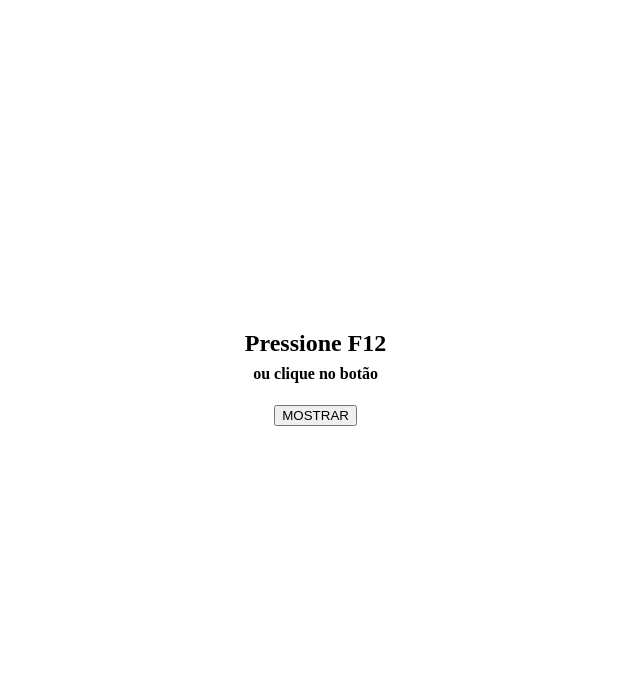
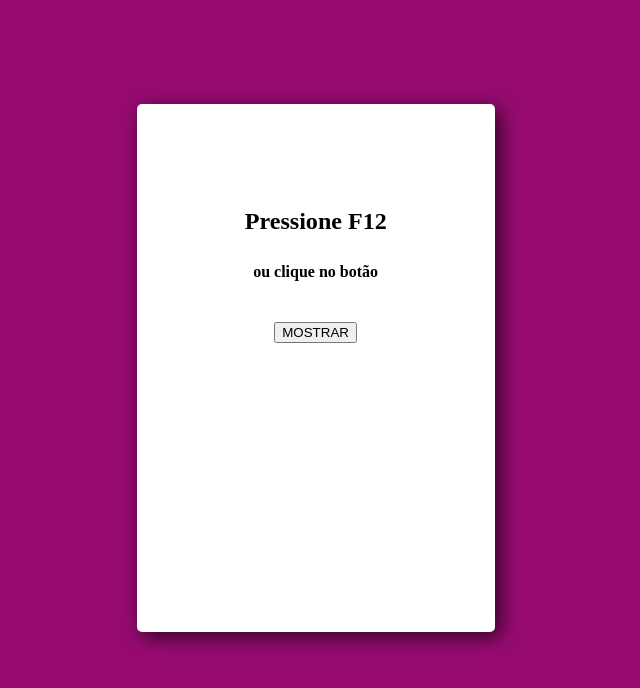
Before and after one commit to Gabriel-MarcoSilva/exercicios_da_engenhe, a plain HTML site: page JavaScript/Listas/FunctionMAP/index.html in a window 1280 px wide. Shown: the whole page, without its empty margins (326-966 px from the left). Drawn offline with Linux system fonts and the light colour scheme.

Commit message:
feat: criação do arquivo style e estilização da pagina

```diff
--- a/JavaScript/Listas/FunctionMAP/index.html
+++ b/JavaScript/Listas/FunctionMAP/index.html
@@ -4,17 +4,11 @@
     <meta charset="UTF-8">
     <meta http-equiv="X-UA-Compatible" content="IE=edge">
     <meta name="viewport" content="width=device-width, initial-scale=1.0">
+    <link rel="stylesheet" href="style.css">
     <title>MAP</title>
 </head>
 <body onload="inicio()">
-    <section style="
-            display: flex;
-            flex-direction: column;
-            width: 99vw;
-            height: 90vh;
-            align-items: center;
-            justify-content: center;"
-    >
+    <section id="container">
         <h1> Pressione F12</h1>
         <h4 style="margin-top: -12px;">ou clique no botão</h4>
         <input
@@ -22,16 +16,9 @@
             onclick="mostrar()"
             id="button"
             value="MOSTRAR"
-            style=" cursor: pointer;"
         />
         <section
             id="content"
-            style=
-                "
-                    position: absolute;
-                    margin-top:  40vh;
-                    text-align: center;
-                "
         ></section>
     </section>
     <script src="script.js"></script>
--- /dev/null
+++ b/JavaScript/Listas/FunctionMAP/style.css
@@ -0,0 +1,64 @@
+#container{
+    display: flex;
+    flex-direction: column;
+    background: #fff;
+    align-items: center;
+    padding: 5vw;
+    height: 50vh;
+    border-radius: 5px;
+    box-shadow: 5px 5px 20px rgba(0,0,0,0.7);
+}
+
+body{
+    background: #970b70;
+    display: flex;
+    width: 99vw;
+    height: 90vh;
+    align-items: center;
+    justify-content: center;
+}
+
+h1{
+    padding: 20px;
+    border-radius: 5px;
+    animation: anima 1.5s infinite;
+
+}
+
+h1::after{
+    content: '';
+    width: 15vw;
+    height: 10vh;
+    margin-left: -12.7vw;
+    margin-top: -3vh;
+    position: absolute;
+    border-radius: 5px;
+}
+
+h4{
+    margin-top: -12px;
+}
+
+#button{
+    margin-top: 20px;
+    margin-bottom: 30px;
+    cursor: pointer;
+}
+
+#content{
+    width: 230px;
+}
+
+@keyframes anima{
+    0%{
+        transform: scale(105%);
+    }
+
+    50%{
+        transform: scale(100%);
+    }
+
+    100%{
+        transform: scale(105%);
+    }
+}
```
